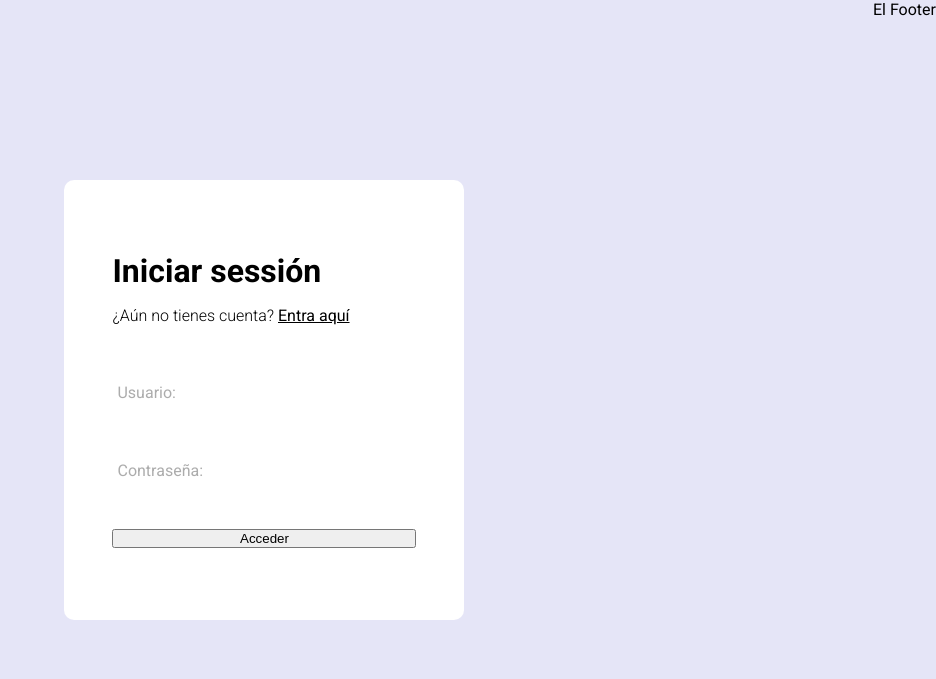
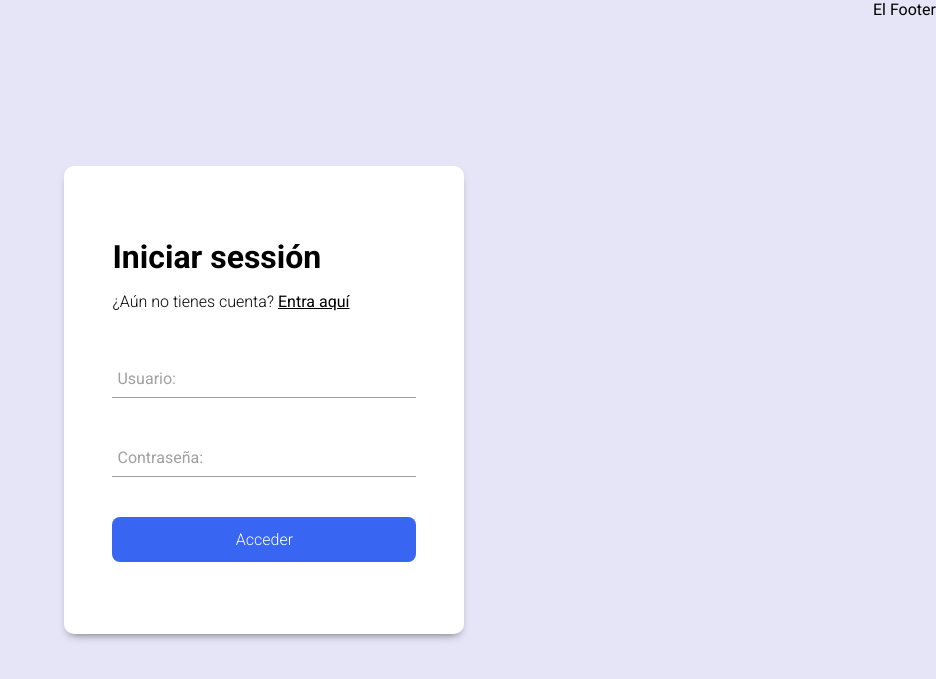
Before and after one commit to guillemfont/Book-Zone, a PHP site: the page made by index.php in a window 1280 px wide. Shown: the top 679 px of the page, without its empty margins (344-1280 px from the left). Run offline with PHP 8.4, Linux system fonts and the light colour scheme; some libraries are stand-ins or nearby versions.

Commit message:
estilos login admin

```diff
--- a/assets/styles/style.css
+++ b/assets/styles/style.css
@@ -7,7 +7,7 @@
 }
 
 body {
-  font-family: 'Roboto', sans-serif;
+  font-family: "Roboto", sans-serif;
   background-color: #e5e5f7;
   background-image: radial-gradient(#7b7df7 0.5px, transparent 0.5px),
     radial-gradient(#7b7df7 0.5px, #e5e5f7 0.5px);
@@ -15,7 +15,6 @@ body {
   background-position: 0 0, 10px 10px;
   display: flex;
   min-height: 100vh;
-
 }
 
 .form {
@@ -25,12 +24,18 @@ body {
   max-width: 400px;
   padding: 4.5em 3em;
   border-radius: 10px;
-    box-shadow: 0 5px 10px -5px rgb(0, 0, 0 / 30%) ;
+  box-shadow: 0 5px 10px -5px rgba(0, 0, 0, 0.6);
 }
 
 .formTitle {
   font-size: 2rem;
-    margin-bottom: .5em;
+  margin-bottom: 0.5em;
+  font-family: "Roboto", sans-serif;
+}
+
+.formError {
+    background-color: red;
+    margin: 1em 0;
 
 }
 
@@ -51,27 +56,26 @@ body {
 
 .formGroup {
   position: relative;
-    --color: #5757577e;
-
+  --color: #3f3f3f7e;
 }
-
 
 .formInput {
   width: 100%;
   background: none;
   color: #706c6c;
   font-size: 1rem;
-    padding: .6em .3em;
+  padding: 0.6em 0.3em;
   border: none;
-    border-bottom: 10x solid var(--color);
-    font-family: 'Roboto', sans-serif;
+  border-bottom: 1px solid var(--color);
+  font-family: "Roboto", sans-serif;
+  outline: none;
 }
 
-.formInput:focus + .formLabel {
-    transform: translateY(-12px) scale(.7);
+.formInput:focus + .formLabel,
+.formInput:not(:placeholder-shown) + .formLabel{
+  transform: translateY(-12px) scale(0.7);
   transform-origin: left top;
   color: #3866f2;
-    border: none;
 }
 
 .formLabel {
@@ -81,5 +85,32 @@ body {
   top: 0;
   left: 5px;
   transform: translateY(10px);
-    transition: transform .5s, color .3s;
+  transition: transform 0.5s, color 0.3s;
 }
+
+.formSumbit {
+  background-color: #3866f2;
+  color: #fff;
+  font-weight: 300;
+  font-size: 1rem;
+  padding: 0.8em;
+  border: none;
+  border-radius: 0.5em;
+  font-family: "Roboto", sans-serif;
+}
+
+.formLine {
+  position: absolute;
+  bottom: 0;
+  left: 0;
+  width: 100%;
+  height: 1px;
+  background-color: #3866f2;
+  transform: scale(0);
+  transform: left bottom;
+  transition: transform 0.4s;
+}
+
+.formInput:focus + .formLine + .formInput:not(:placeholder-shown) + .formLIne {
+  transform: scale(1);
+}
```
Lines whose indentation alone changed are shown as unchanged.
